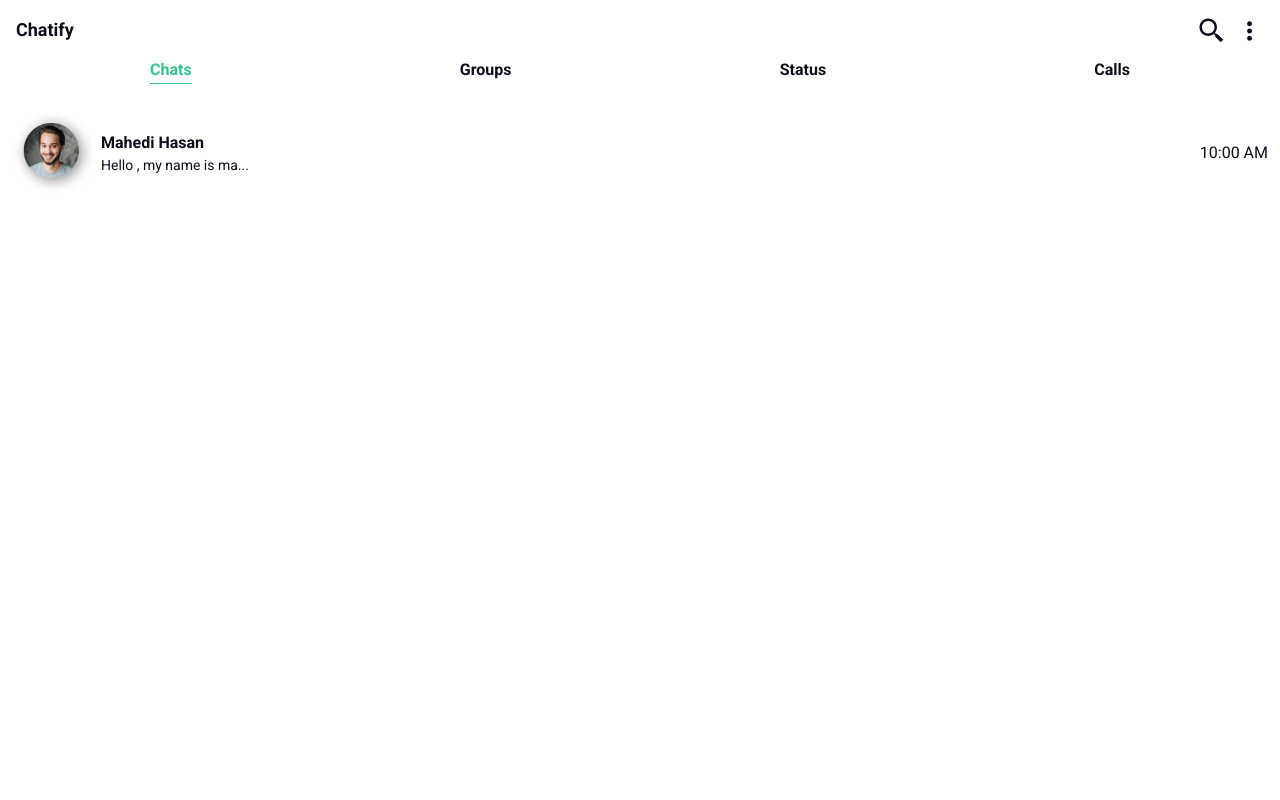
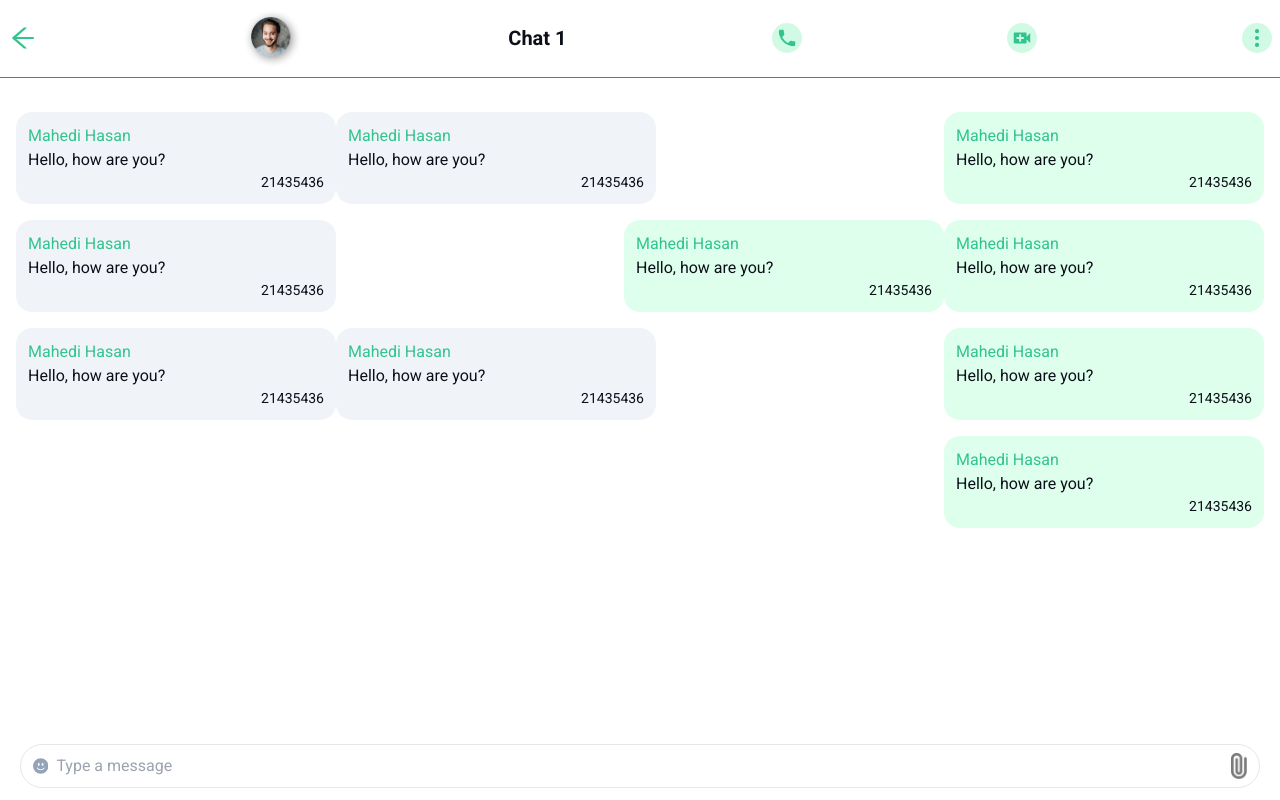
Before and after one commit to AnwarHossainSR/next-js-chat, a Next.js app: page /chats in a window 1280 px wide. Built offline with nearby package versions, Linux system fonts and the light colour scheme; no server answers.

Commit message:
feat: design message screen

```diff
--- /dev/null
+++ b/src/app/chats/[...chatId]/page.tsx
@@ -0,0 +1,90 @@
+import Message from '@/components/Message/Message';
+import MessageHeader from '@/components/Message/MessageHeader';
+import WriteMessage from '@/components/Message/WriteMessage';
+
+const page = () => {
+  return (
+    <div className="relative w-full min-h-full">
+      <MessageHeader />
+      <div className="overflow-x-auto pb-[5rem]">
+        <div className="mt-[7rem] px-4">
+          <Message
+            name="Mahedi Hasan"
+            timestamp="21435436"
+            message="Hello, how are you?"
+            bg="bg-[#F0F4F9]"
+            own={false}
+          />
+          <Message
+            name="Mahedi Hasan"
+            timestamp="21435436"
+            message="Hello, how are you?"
+            bg="bg-[#DDFFEC]"
+            own
+          />
+          <Message
+            name="Mahedi Hasan"
+            timestamp="21435436"
+            message="Hello, how are you?"
+            bg="bg-[#F0F4F9]"
+            own={false}
+          />
+          <Message
+            name="Mahedi Hasan"
+            timestamp="21435436"
+            message="Hello, how are you?"
+            bg="bg-[#DDFFEC]"
+            own
+          />
+          <Message
+            name="Mahedi Hasan"
+            timestamp="21435436"
+            message="Hello, how are you?"
+            bg="bg-[#F0F4F9]"
+            own={false}
+          />
+          <Message
+            name="Mahedi Hasan"
+            timestamp="21435436"
+            message="Hello, how are you?"
+            bg="bg-[#DDFFEC]"
+            own
+          />
+          <Message
+            name="Mahedi Hasan"
+            timestamp="21435436"
+            message="Hello, how are you?"
+            bg="bg-[#F0F4F9]"
+            own={false}
+          />
+          <Message
+            name="Mahedi Hasan"
+            timestamp="21435436"
+            message="Hello, how are you?"
+            bg="bg-[#DDFFEC]"
+            own
+          />
+          <Message
+            name="Mahedi Hasan"
+            timestamp="21435436"
+            message="Hello, how are you?"
+            bg="bg-[#F0F4F9]"
+            own={false}
+          />
+          <Message
+            name="Mahedi Hasan"
+            timestamp="21435436"
+            message="Hello, how are you?"
+            bg="bg-[#DDFFEC]"
+            own
+          />
+        </div>
+      </div>
+      <div className="fixed bottom-0 w-full z-10 h-[3.5rem] bg-white">
+        <WriteMessage />
+      </div>
+    </div>
+  );
+};
+
+export default page;
--- a/src/app/chats/page.tsx
+++ b/src/app/chats/page.tsx
@@ -11,13 +11,15 @@ import StatusScreen from '@/components/Status/Status';
 const Chats = () => {
   const [isActive, setIsActive] = useState('Chats');
   return (
-    <div>
+    <div className="relative">
       <Header isActive={isActive} setIsActive={setIsActive} />
-      <div className=" p-2">
-        {isActive === 'Chats' && <ChatScreen />}
-        {isActive === 'Groups' && <GroupsScreen />}
-        {isActive === 'Status' && <StatusScreen />}
-        {isActive === 'Calls' && <CallsScreen />}
+      <div className="p-2">
+        <div className="mt-[86px]">
+          {isActive === 'Chats' && <ChatScreen />}
+          {isActive === 'Groups' && <GroupsScreen />}
+          {isActive === 'Status' && <StatusScreen />}
+          {isActive === 'Calls' && <CallsScreen />}
+        </div>
       </div>
     </div>
   );
--- a/src/components/Chats/ChatItem.tsx
+++ b/src/components/Chats/ChatItem.tsx
@@ -1,10 +1,17 @@
 'use client';
 
 import Image from 'next/image';
+import { useRouter } from 'next/navigation';
 
 const ChatItem = () => {
+  const router = useRouter();
   return (
-    <div className="w-full height-[85px]">
+    <div
+      className="w-full height-[85px]"
+      onClick={() => router.push('chats/chatId')}
+      role="button"
+      tabIndex={0}
+    >
       <div className="flex items-center gap-1 font-roboto">
         <div>
           <Image src="/chat/chat-1.png" width={85} height={85} alt="chat-1" />
--- a/src/components/Chats/Header.tsx
+++ b/src/components/Chats/Header.tsx
@@ -15,7 +15,7 @@ interface HeaderProps {
 const Header: FC<HeaderProps> = ({ isActive, setIsActive }) => {
   const [isOpen, setIsOpen] = useState(false);
   return (
-    <div className="flex flex-col p-4">
+    <div className="flex flex-col p-4 fixed w-full bg-background-primary">
       <div className="flex justify-between gap-2">
         <div className="flex justify-between w-full">
           <h1 className="flex-1 font-extrabold text-lg">Chatify</h1>
--- a/src/components/Chats/index.tsx
+++ b/src/components/Chats/index.tsx
@@ -4,9 +4,18 @@ import ChatItem from './ChatItem';
 const ChatScreen = () => {
   const chat = true;
   return (
-    <div className="p-1">
+    <div className="p-1 overflow-x-auto">
       {chat ? (
-        <ChatItem />
+        <>
+          <ChatItem />
+          <ChatItem />
+          <ChatItem />
+          <ChatItem />
+          <ChatItem />
+          <ChatItem />
+          <ChatItem />
+          <ChatItem />
+        </>
       ) : (
         <FreshScreen title="chat" label="Start Chatting" />
       )}
--- a/src/components/Dropdown/index.tsx
+++ b/src/components/Dropdown/index.tsx
@@ -10,7 +10,7 @@ const Dropdown: FC = () => {
   const router = useRouter();
   return (
     <div className="relative">
-      <div className="absolute right-0 mt-10 w-48 bg-white rounded-lg z-10 shadow-2xl transition-opacity duration-300">
+      <div className="absolute right-0 mt-10 w-48 bg-white rounded-lg z-10 transition-opacity duration-300 shadow-boxShadow-3xl">
         <ul className="py-2">
           <li className="px-4 py-2 hover:bg-gray-100 cursor-pointer">
             My Profile
--- /dev/null
+++ b/src/components/Message/Message.tsx
@@ -0,0 +1,25 @@
+import type { FC } from 'react';
+
+interface MessageProps {
+  message?: string;
+  timestamp?: string;
+  name?: string;
+  bg?: string;
+  own?: boolean;
+}
+
+const Message: FC<MessageProps> = ({ message, timestamp, name, bg, own }) => {
+  return (
+    <div
+      className={`w-[320px] ${bg} ${
+        own ? 'float-right' : 'float-left'
+      } rounded-2xl p-3 h-auto mb-4`}
+    >
+      <div className="text-brand-main">{name}</div>
+      <div>{message}</div>
+      <div className="float-right text-sm">{timestamp}</div>
+    </div>
+  );
+};
+
+export default Message;
--- /dev/null
+++ b/src/components/Message/MessageHeader.tsx
@@ -0,0 +1,43 @@
+'use client';
+
+import Image from 'next/image';
+import { useRouter } from 'next/navigation';
+import { AiOutlineArrowLeft } from 'react-icons/ai';
+import { BsThreeDotsVertical } from 'react-icons/bs';
+import { IoMdCall } from 'react-icons/io';
+import { MdVideoCall } from 'react-icons/md';
+
+const MessageHeader = () => {
+  const router = useRouter();
+  return (
+    <div className=" w-full p-2 flex justify-between items-center fixed border-b border-zinc-500 z-10 bg-white">
+      <AiOutlineArrowLeft
+        size={30}
+        className="text-2xl text-brand-main"
+        onClick={() => router.back()}
+      />
+      <Image
+        src="/chat/chat-1.png"
+        width={60}
+        height={60}
+        alt="chat-1"
+        className="border-white rounded-full"
+      />
+      <h1 className="text-xl font-bold">Chat 1</h1>
+      <IoMdCall
+        size={30}
+        className="text-2xl text-brand-main p-1 rounded-full bg-[#d1fae5]"
+      />
+      <MdVideoCall
+        size={30}
+        className="text-2xl text-brand-main p-1 rounded-full bg-[#d1fae5]"
+      />
+      <BsThreeDotsVertical
+        size={30}
+        className="text-2xl text-brand-main p-1 rounded-full bg-[#d1fae5]"
+      />
+    </div>
+  );
+};
+
+export default MessageHeader;
--- /dev/null
+++ b/src/components/Message/WriteMessage.tsx
@@ -0,0 +1,18 @@
+import Image from 'next/image';
+import { BsEmojiSmileFill } from 'react-icons/bs';
+
+const WriteMessage = () => {
+  return (
+    <div className="mx-5 rounded-full border p-2 px-3 flex justify-around gap-2 items-center">
+      <BsEmojiSmileFill color="#94a3b8" />
+      <input
+        type="text"
+        className="outline-none border-none w-full bg-transparent"
+        placeholder="Type a message"
+      />
+      <Image src="/upload.png" width={16} height={27} alt="upload" />
+    </div>
+  );
+};
+
+export default WriteMessage;
--- a/tailwind.config.js
+++ b/tailwind.config.js
@@ -45,6 +45,10 @@ module.exports = {
         poppins: ['var(--font-poppins)'],
         roboto: ['var(--font-roboto)'],
       },
+      boxShadow: {
+        '3xl':
+          'rgba(50, 50, 93, 0.25) 0px 13px 27px -5px, rgba(0, 0, 0, 0.3) 0px 8px 16px -8px;0px -10px',
+      },
     },
   },
   plugins: [],
```
Also changed, not shown: .eslintrc.js, public/upload.png (added).
